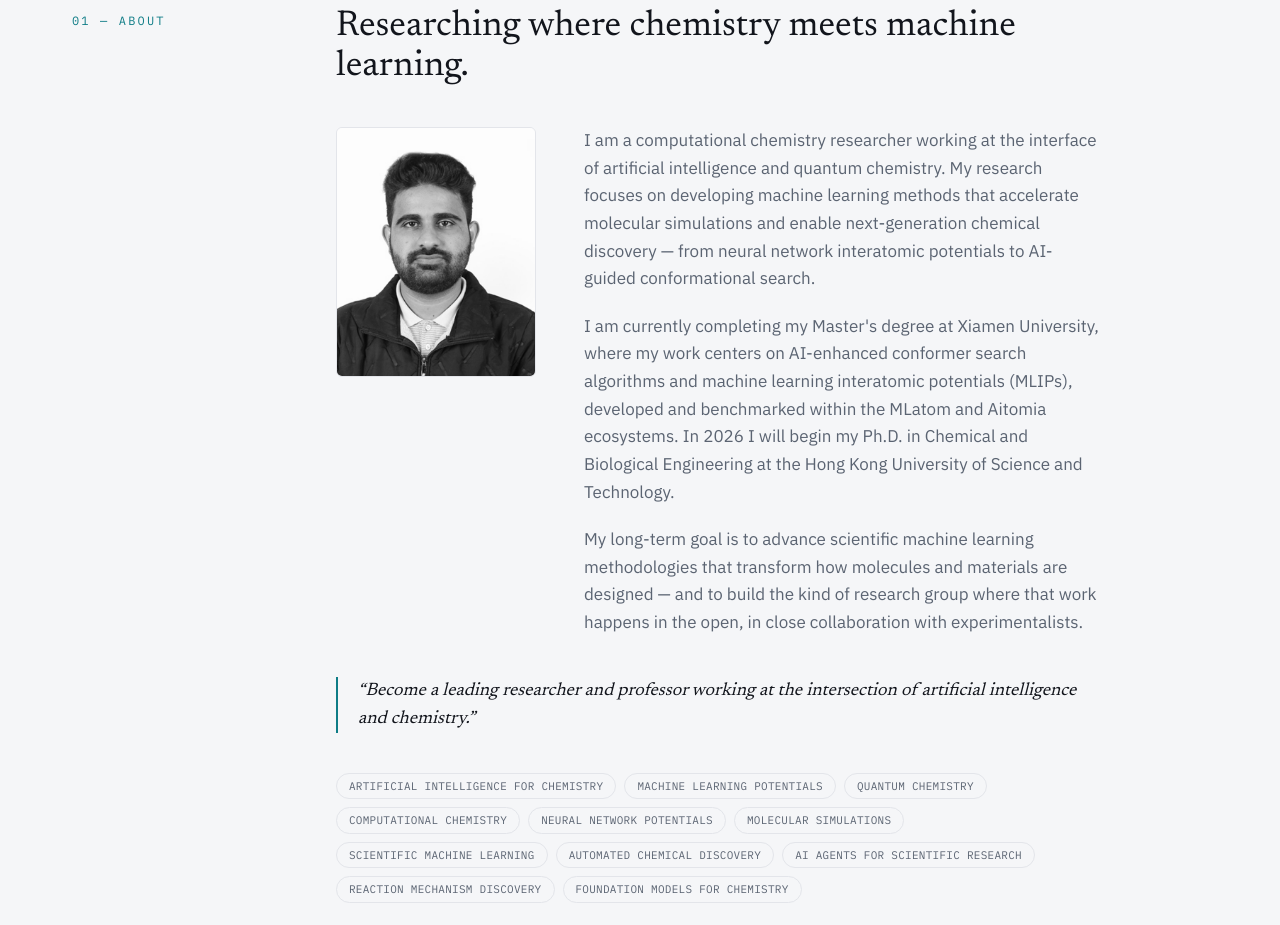
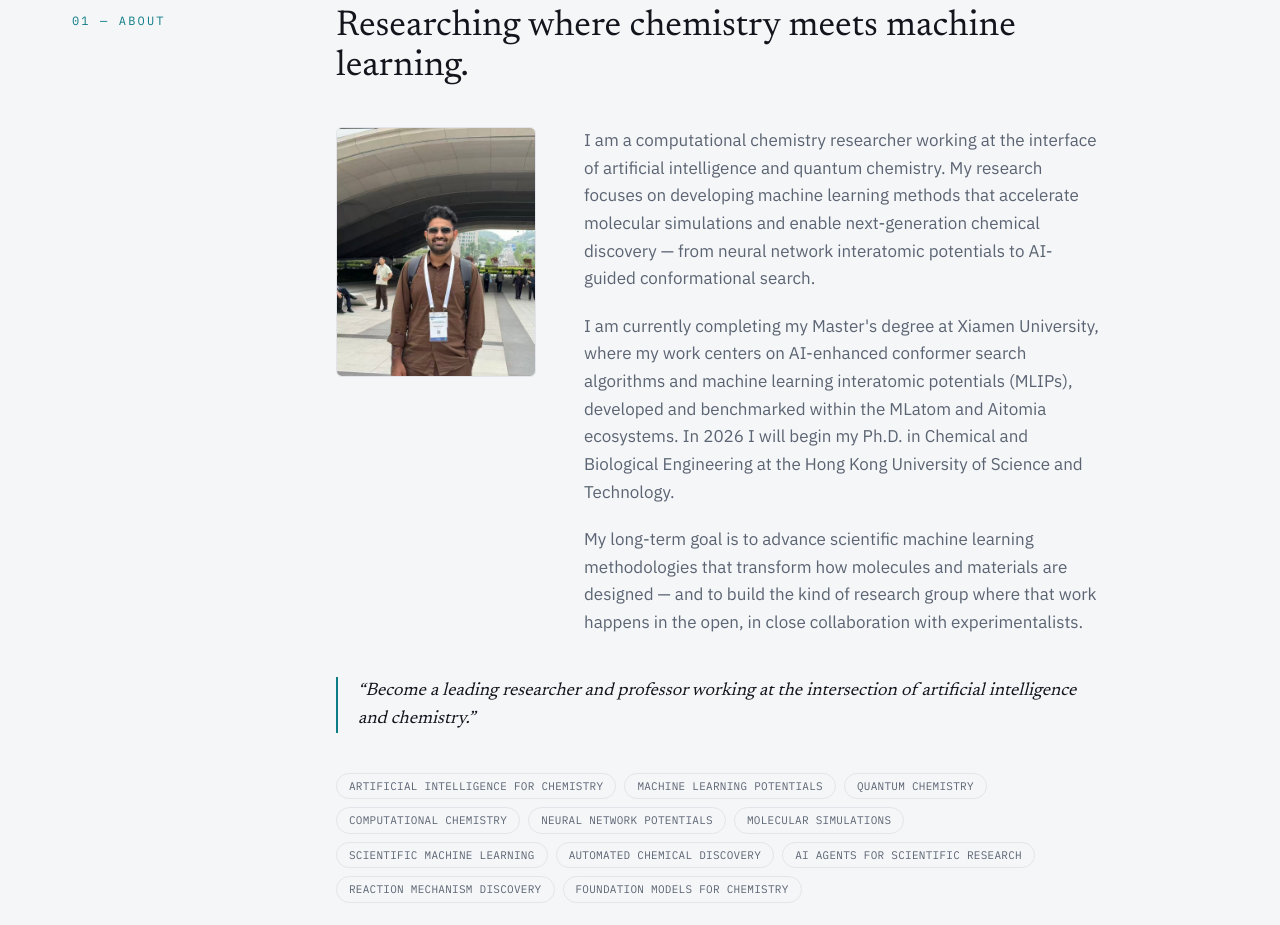
Before and after one commit to hassan-nawaz-awan/hassan_website, a Next.js app: page / in a window 1280 px wide. Shown: the part 860-1785 px from the top of the page. Built offline with nearby package versions, Linux system fonts and the light colour scheme.

Commit message:
Fix the color of profile photo and new photo uploaded

```diff
--- a/src/components/About.tsx
+++ b/src/components/About.tsx
@@ -35,7 +35,7 @@
                 <img
                   src={withBasePath(profile.photo)}
                   alt={`Portrait of ${profile.name}`}
-                  className="h-full w-full object-cover grayscale transition-all duration-500 hover:grayscale-0"
+                  className="h-full w-full object-cover"
                 />
               </div>
             </motion.div>
--- a/src/data/profile.json
+++ b/src/data/profile.json
@@ -1,7 +1,7 @@
 {
   "name": "Hassan Nawaz",
   "fullNamePlaceholder": "Hassan [Full Name]",
-  "photo": "/images/hassan_picture.jpg",
+  "photo": "/images/hassan-website.jpg",
   "currentPosition": "Master's Student in AI & ML-Enhanced Quantum and Computational Chemistry",
   "institution": "Xiamen University, China",
   "futurePosition": "Incoming Ph.D. Student",
```
Also changed, not shown: public/images/hassan-website.jpg (added), public/images/hassan_picture.jpg (deleted).
